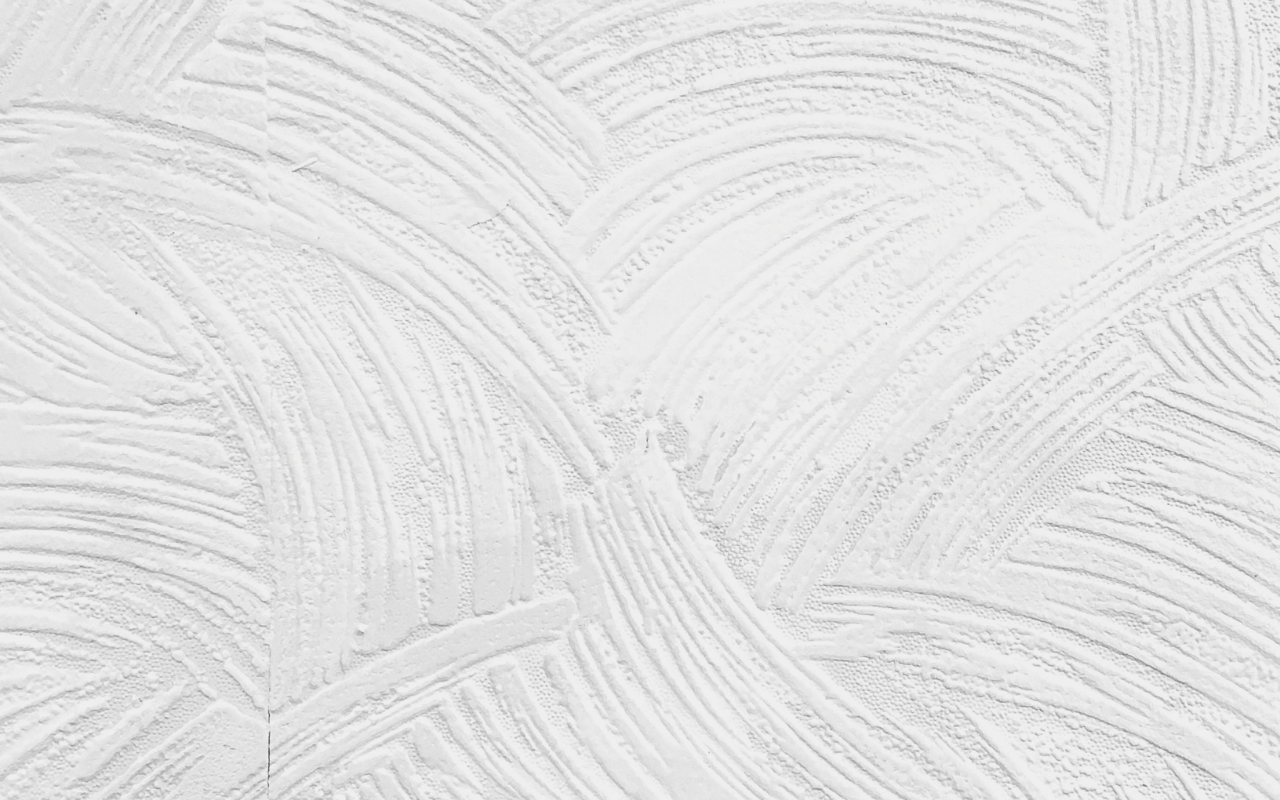
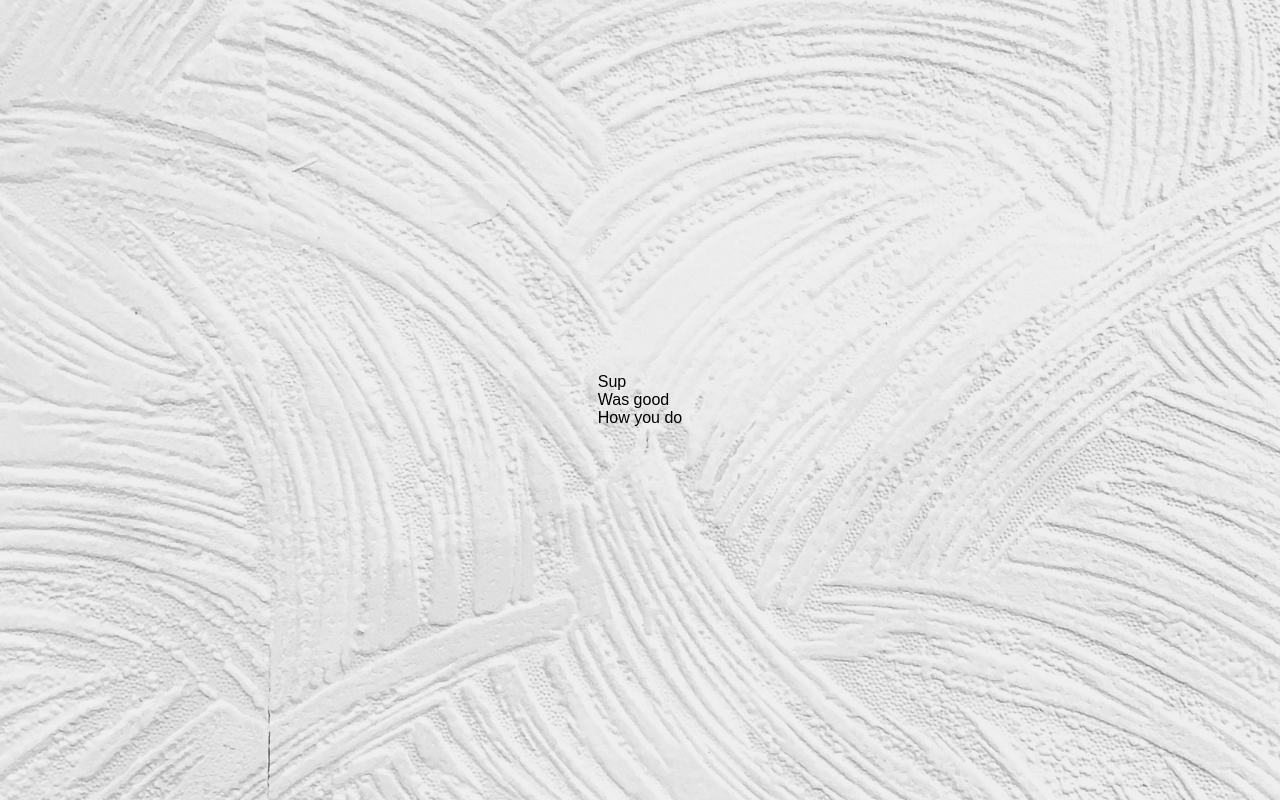
Before and after one commit to LemonPit/OnlineVotingSystem, a React (Create React App) app in the folder Frontend/: page /home in a window 1280 px wide. Built offline with nearby package versions, Linux system fonts and the light colour scheme; sample sign-in values are in the browser's storage.

Commit message:
more css

```diff
--- a/Frontend/src/HomePage.js
+++ b/Frontend/src/HomePage.js
@@ -11,7 +11,16 @@ const Home = () => {
 
     return (
         <div>
-
+            <nav></nav>
+            <div>
+                Sup
+            </div>
+            <div>
+                Was good
+            </div>
+            <div>
+                How you do
+            </div>
 
         </div>
     );
--- a/Frontend/src/Login.js
+++ b/Frontend/src/Login.js
@@ -15,31 +15,34 @@ const LoginForm = () => {
         try {
             if (username && password) {
                 console.log("Logging in....")
+                try {
+
+                    const response = await login(username, password);
+                    if (response.data) {
+                        console.log(response)
+                    }
+                    else {
+                        setError('Login failed. Please check your username and password.');
+                    }
+                } catch (err) {
+                    setError('An error occurred during login. Please try again later.');
+                }
             }
             else {
-                setError('Username error. Please check your username.')
+                setError('Username and Password error. Please check your information.')
             }
         }
         catch (err) {
             setError('An error occured during login.')
 
         }
-        try {
 
-            const response = await login(username, password);
-            if (response.data) {
-                console.log(response)
-            }
-            else {
-                setError('Login failed. Please check your username and password.');
-            }
-        } catch (err) {
-            setError('An error occurred during login. Please try again later.');
-        }
     };
 
     return (
-        <div>
+        <div style={{ display: 'flex', flexDirection: 'column', alignItems: 'center' }}>
+            <div style={{ width: '100%', textAlign: 'center' }}>{error && <h1>{error}</h1>}</div>
+
             <div className='box-container'>
             <div className='top-box'><img src={myImage} alt="Header that says Online Voting System"/></div>
             <div className='bottom-box'>
@@ -66,7 +69,7 @@ const LoginForm = () => {
                 <button type="submit">Login</button>
                 <p>No Account? <Link to="/register">Click Here to Register</Link></p>
                 </div>
-                {error && <p>{error}</p>}
+
             </form>
             </div>
             </div>
```
